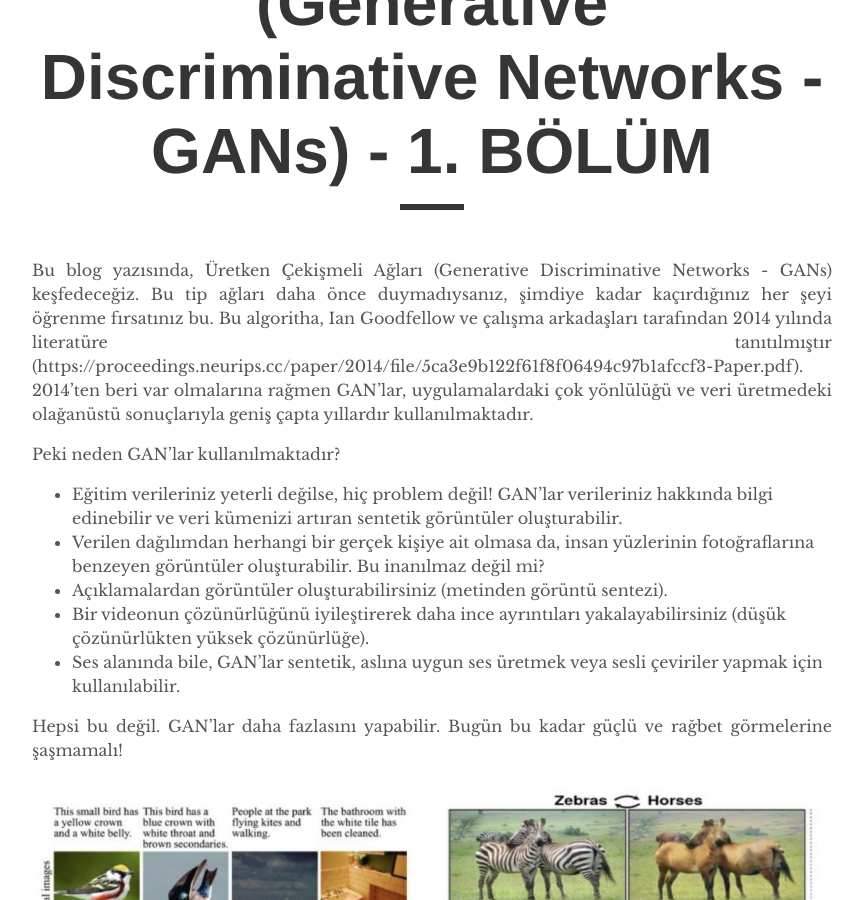
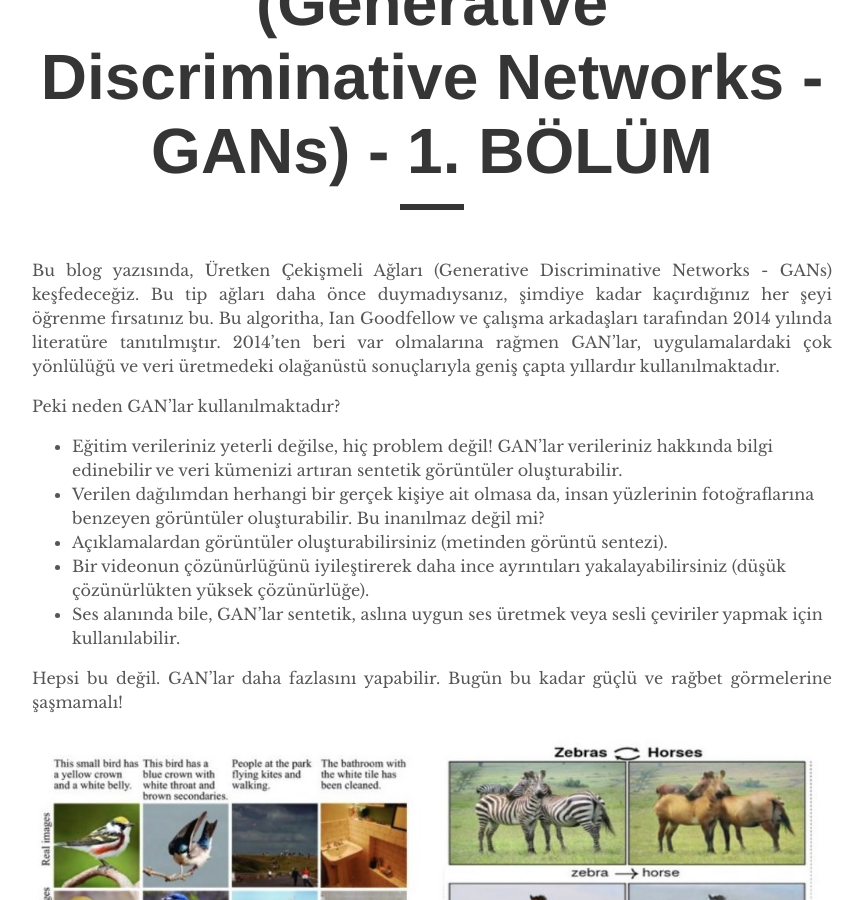
Before and after one commit to mmuratarat/turkish, a Jekyll site: the page built from _posts/2022-01-16-GANs_in_details.md, in a window 1280 px wide and 900 px high, scrolled down 305 px. Shown: the whole window, without its empty margins (208-1071 px from the left). Built offline with Jekyll 4.4.1, drawn with Linux system fonts in a browser that asks for light colours; nearby versions of some CDN libraries; formulas are drawn with MathJax 3; comment, search, counter and statistics services are not loaded; some of the changed lines change nothing that is shown; some of the changed text lies outside the part shown.

Commit message:
Update 2022-01-16-GANs_in_details.md

```diff
--- a/_posts/2022-01-16-GANs_in_details.md
+++ b/_posts/2022-01-16-GANs_in_details.md
@@ -5,7 +5,7 @@
 comments: true
 ---
 
-Bu blog yazısında, Üretken Çekişmeli Ağları (Generative Discriminative Networks - GANs) keşfedeceğiz. Bu tip ağları daha önce duymadıysanız, şimdiye kadar kaçırdığınız her şeyi öğrenme fırsatınız bu. Bu algoritha, Ian Goodfellow ve çalışma arkadaşları tarafından 2014 yılında literatüre tanıtılmıştır (https://proceedings.neurips.cc/paper/2014/file/5ca3e9b122f61f8f06494c97b1afccf3-Paper.pdf). 2014'ten beri var olmalarına rağmen GAN'lar, uygulamalardaki çok yönlülüğü ve veri üretmedeki olağanüstü sonuçlarıyla geniş çapta yıllardır kullanılmaktadır.
+Bu blog yazısında, Üretken Çekişmeli Ağları (Generative Discriminative Networks - GANs) keşfedeceğiz. Bu tip ağları daha önce duymadıysanız, şimdiye kadar kaçırdığınız her şeyi öğrenme fırsatınız bu. Bu algoritha, Ian Goodfellow ve çalışma arkadaşları tarafından 2014 yılında literatüre tanıtılmıştır. 2014'ten beri var olmalarına rağmen GAN'lar, uygulamalardaki çok yönlülüğü ve veri üretmedeki olağanüstü sonuçlarıyla geniş çapta yıllardır kullanılmaktadır.
 
 Peki neden GAN'lar kullanılmaktadır?
 * Eğitim verileriniz yeterli değilse, hiç problem değil! GAN'lar verileriniz hakkında bilgi edinebilir ve veri kümenizi artıran sentetik görüntüler oluşturabilir.
@@ -233,3 +233,4 @@
 6. http://cs231n.stanford.edu/slides/2017/cs231n_2017_lecture13.pdf
 7. https://arxiv.org/pdf/1406.2661.pdf
 8. https://deepgenerativemodels.github.io/notes/gan/
+9. https://proceedings.neurips.cc/paper/2014/file/5ca3e9b122f61f8f06494c97b1afccf3-Paper.pdf
```
